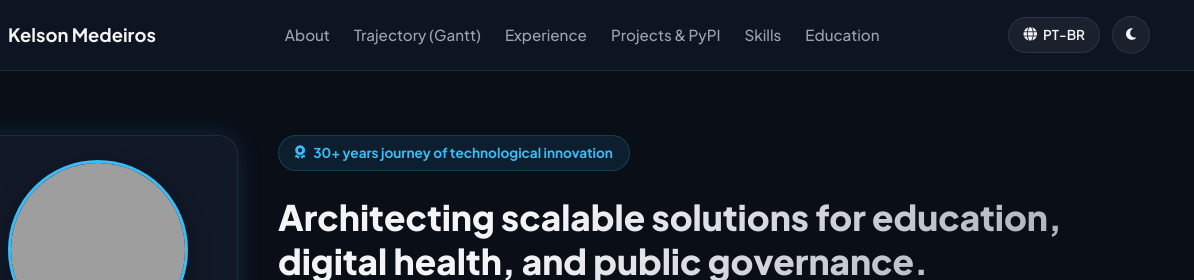
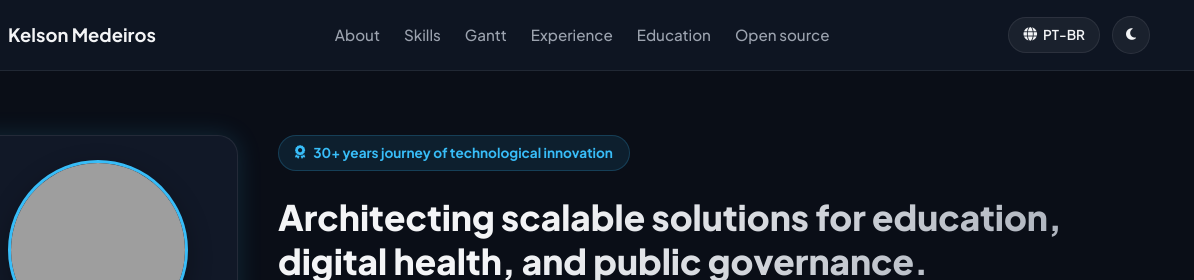
Before and after one commit to kelsoncm/kelsoncm.github.io, a plain HTML site: page en/index.html in a window 1280 px wide. Shown: the top 280 px of the page, 86-1280 px from the left. Drawn offline with Linux system fonts and the light colour scheme.

Commit message:
refactor: reorder navigation menu items and simplify labels

```diff
--- a/en/index.html
+++ b/en/index.html
@@ -32,11 +32,11 @@
       </a>
       <ul class="nav-links">
         <li><a href="#about">About</a></li>
-        <li><a href="#gantt">Trajectory (Gantt)</a></li>
+        <li><a href="#skills">Skills</a></li>
+        <li><a href="#gantt">Gantt</a></li>
         <li><a href="#experience">Experience</a></li>
-        <li><a href="#projects">Projects & PyPI</a></li>
-        <li><a href="#skills">Skills</a></li>
         <li><a href="#education">Education</a></li>
+        <li><a href="#projects">Open source</a></li>
       </ul>
       <div class="nav-controls">
         <a href="../br/index.html" class="lang-switch-btn" title="Versão em Português">
```
Also changed, not shown: br/index.html (+3 -3 lines).
